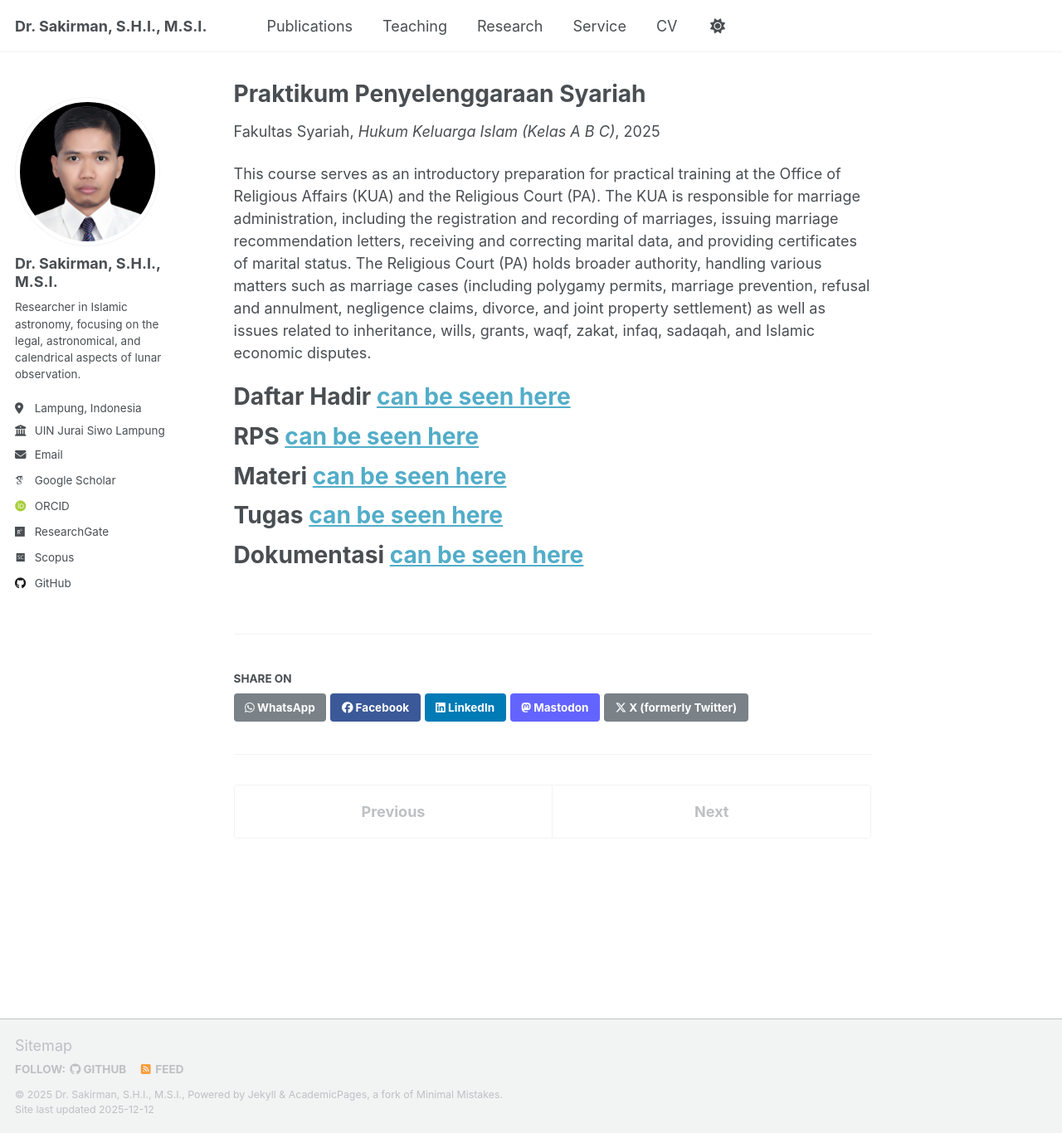
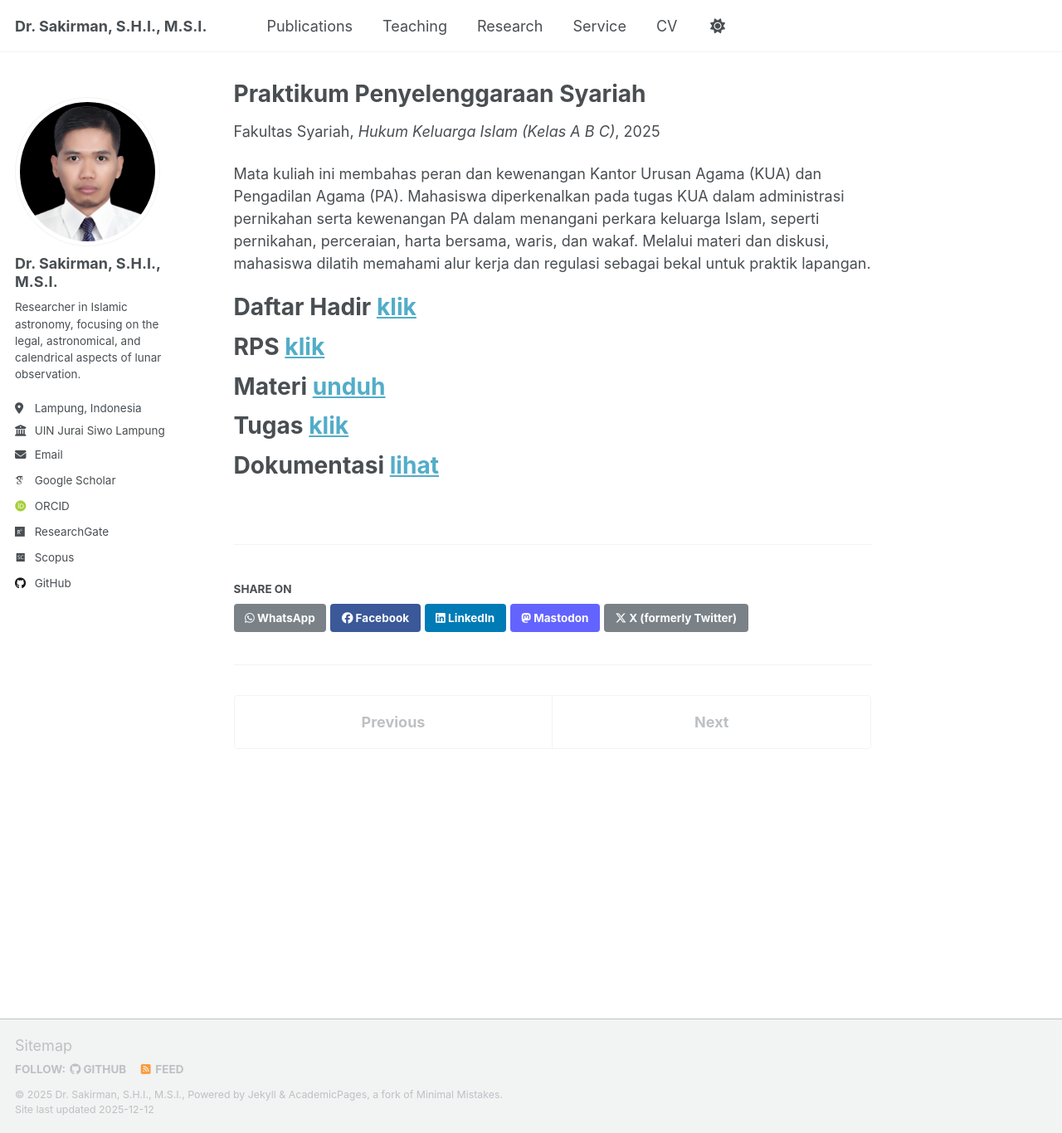
Before and after one commit to sakir-man/sakir-man.github.io, a Jekyll site: the page built from _teaching/2014-spring-teaching-3.md, in a window 1280 px wide and 1366 px high. Shown: the whole window at 83% size. Built offline with Jekyll 4.4.1, drawn with Linux system fonts in a browser that asks for light colours; some web fonts are replaced; a script that is not in the unit is left out.

Commit message:
Update 2014-spring-teaching-3.md

```diff
--- a/_teaching/2014-spring-teaching-3.md
+++ b/_teaching/2014-spring-teaching-3.md
@@ -8,19 +8,19 @@ date: 2025-01-01
 location: "UIN Jurai Siwo Lampung"
 ---
 
-This course serves as an introductory preparation for practical training at the Office of Religious Affairs (KUA) and the Religious Court (PA). The KUA is responsible for marriage administration, including the registration and recording of marriages, issuing marriage recommendation letters, receiving and correcting marital data, and providing certificates of marital status. The Religious Court (PA) holds broader authority, handling various matters such as marriage cases (including polygamy permits, marriage prevention, refusal and annulment, negligence claims, divorce, and joint property settlement) as well as issues related to inheritance, wills, grants, waqf, zakat, infaq, sadaqah, and Islamic economic disputes.
+Mata kuliah ini membahas peran dan kewenangan Kantor Urusan Agama (KUA) dan Pengadilan Agama (PA). Mahasiswa diperkenalkan pada tugas KUA dalam administrasi pernikahan serta kewenangan PA dalam menangani perkara keluarga Islam, seperti pernikahan, perceraian, harta bersama, waris, dan wakaf. Melalui materi dan diskusi, mahasiswa dilatih memahami alur kerja dan regulasi sebagai bekal untuk praktik lapangan.
 
-Daftar Hadir <a href="https://elearning.metrouniv.ac.id/syariah/">can be seen here</a>
+Daftar Hadir <a href="https://elearning.metrouniv.ac.id/syariah/">klik</a>
 ======
 
-RPS <a href="https://photos.app.goo.gl/3DTMH5ALdXL2ZiAP9">can be seen here</a>
+RPS <a href="https://photos.app.goo.gl/3DTMH5ALdXL2ZiAP9">klik</a>
 ======
 
-Materi <a href="https://sakirmanweb.blogspot.com/2023/09/praktikum-penyelenggaraan-syariah.html">can be seen here</a>
+Materi <a href="https://sakirmanweb.blogspot.com/2023/09/praktikum-penyelenggaraan-syariah.html">unduh</a>
 ======
 
-Tugas <a href="https://photos.app.goo.gl/3DTMH5ALdXL2ZiAP9">can be seen here</a>
+Tugas <a href="https://photos.app.goo.gl/3DTMH5ALdXL2ZiAP9">klik</a>
 ======
 
-Dokumentasi <a href="https://photos.app.goo.gl/3DTMH5ALdXL2ZiAP9">can be seen here</a>
+Dokumentasi <a href="https://photos.app.goo.gl/3DTMH5ALdXL2ZiAP9">lihat</a>
 ======
```
